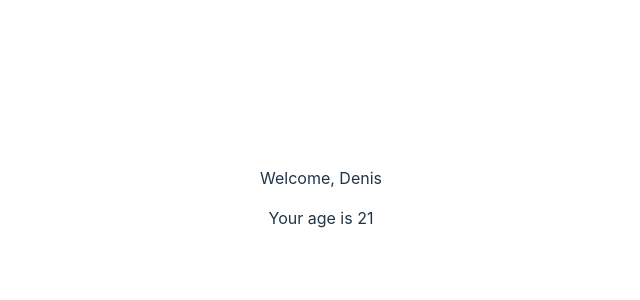
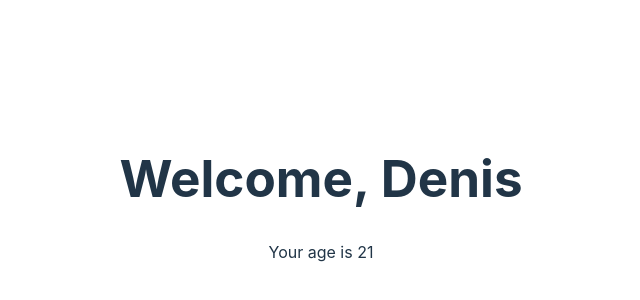
Before and after one commit to owlpsycho/Develhope-React, a React (Vite) app: page / in a window 1280 px wide. Shown: the part 202-502 px from the top of the page, without its empty margins (319-959 px from the left). Built offline with nearby package versions, Linux system fonts and the light colour scheme.

Commit message:
correzione esercizio 20

```diff
--- a/src/App.jsx
+++ b/src/App.jsx
@@ -1,4 +1,3 @@
-import { useState } from 'react'
 import './App.css'
 import { Welcome } from './Welcome'
 
@@ -6,7 +5,7 @@ function App() {
 
   return (
     <>
-      <Welcome  name="Denis" />
+      <Welcome  name="Denis" age={21} />
     </>
   )
 }
--- a/src/Welcome.jsx
+++ b/src/Welcome.jsx
@@ -3,8 +3,8 @@ import { Age } from "./Age"
 export function Welcome({ name, age }) {
   return (
     <div>
-      <p>Welcome, {name}</p>
-      <Age age={21}/>
+      <h1>Welcome, {name}</h1>
+      <Age age={age}/>
     </div>
   );
 }
```
